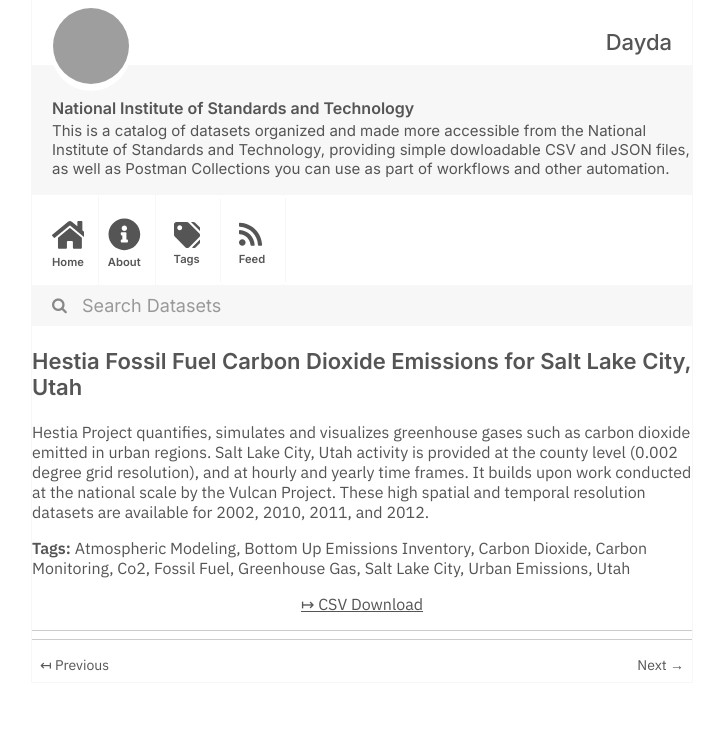
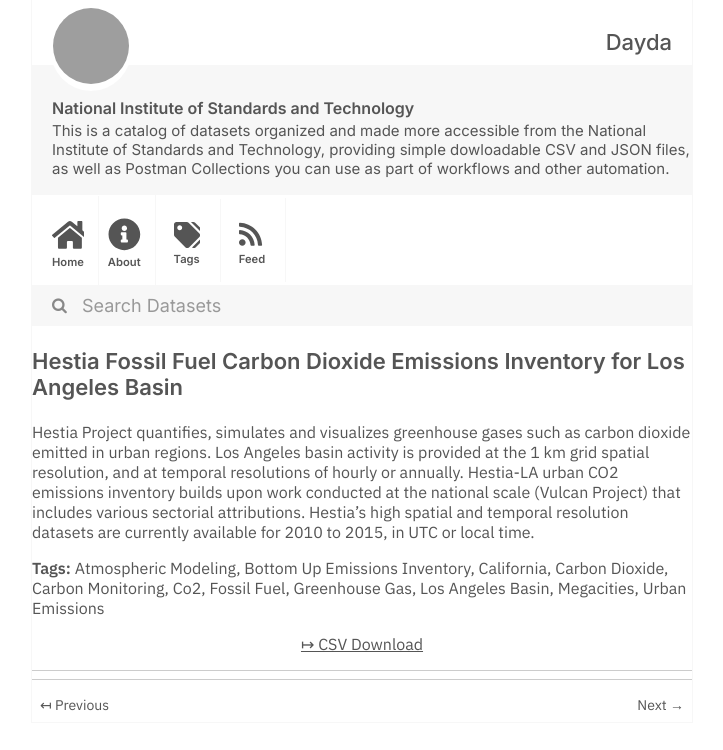
Before and after one commit to dayda-entities/national-institute-of-standards-and-technology, a Jekyll site: the page built from _posts/2021-03-11-hestia-fossil-fuel-carbon-diox.md, in a window 1280 px wide, cut to the strip 0-750 px from the top of the page. Shown: the whole strip, without its empty margins (278-1001 px from the left). Built offline with Jekyll 4.4.1, drawn with Linux system fonts in a browser that asks for light colours; grey boxes are pictures that could not be loaded.

Commit message:
Publish Data

```diff
--- a/_posts/2021-03-11-hestia-fossil-fuel-carbon-diox.md
+++ b/_posts/2021-03-11-hestia-fossil-fuel-carbon-diox.md
@@ -1,25 +1,26 @@
 ---
-title: 'Hestia Fossil Fuel Carbon Dioxide Emissions for Salt Lake City, Utah'
-created: '2021-03-11T17:20:29.478933'
-modified: '2021-03-11T17:20:29.478940'
+title: Hestia Fossil Fuel Carbon Dioxide Emissions Inventory for Los Angeles Basin
+created: '2021-03-11T17:20:24.023726'
+modified: '2021-03-11T17:20:24.023733'
 state: active
 type: dataset
 tags:
   - Atmospheric Modeling
   - Bottom Up Emissions Inventory
+  - California
   - Carbon Dioxide
   - Carbon Monitoring
   - Co2
   - Fossil Fuel
   - Greenhouse Gas
-  - Salt Lake City
+  - Los Angeles Basin
+  - Megacities
   - Urban Emissions
-  - Utah
 groups: []
 csv_url: >-
-  https://data.nist.gov/od/ds/696FD547910012A0E0532457068160E41910/SLC.002deg.v2.2.totals.csv
+  https://data.nist.gov/od/ds/677A0E21B4C4694EE05324570681AACE1898/1km.LABasin.v2.5.totals.UTC.csv
 json_url: ''
 layout: post
 
 ---
-Hestia Project quantifies, simulates and visualizes greenhouse gases such as carbon dioxide emitted in urban regions.  Salt Lake City, Utah activity is provided at the county level (0.002 degree grid resolution), and at hourly and yearly time frames.  It builds upon work conducted at the national scale by the Vulcan Project. These high spatial and temporal resolution datasets are available for 2002, 2010, 2011, and 2012.
+Hestia Project quantifies, simulates and visualizes greenhouse gases such as carbon dioxide emitted in urban regions.  Los Angeles basin activity is provided at the 1 km grid spatial resolution, and at temporal resolutions of hourly or annually.  Hestia-LA urban CO2 emissions inventory builds upon work conducted at the national scale (Vulcan Project) that includes various sectorial attributions.  Hestia's high spatial and temporal resolution datasets are currently available for 2010 to 2015, in UTC or local time.
```
